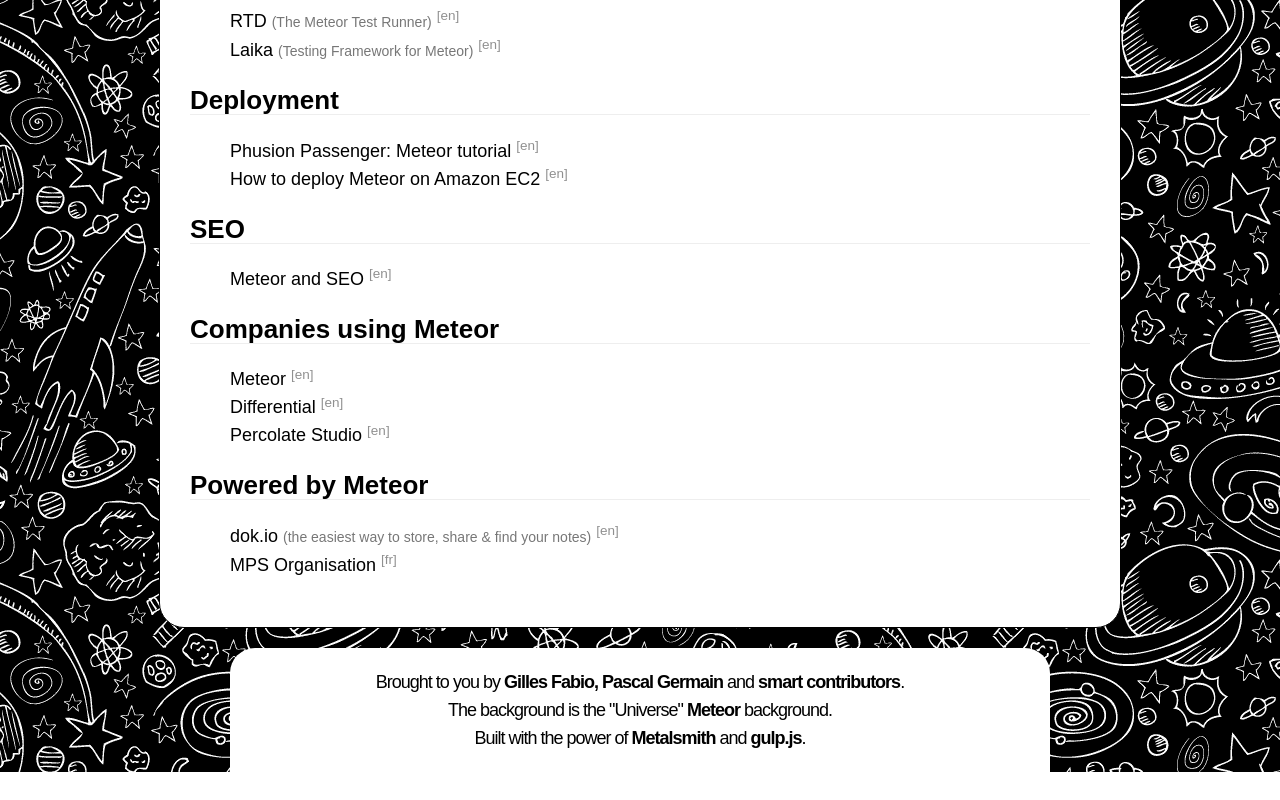
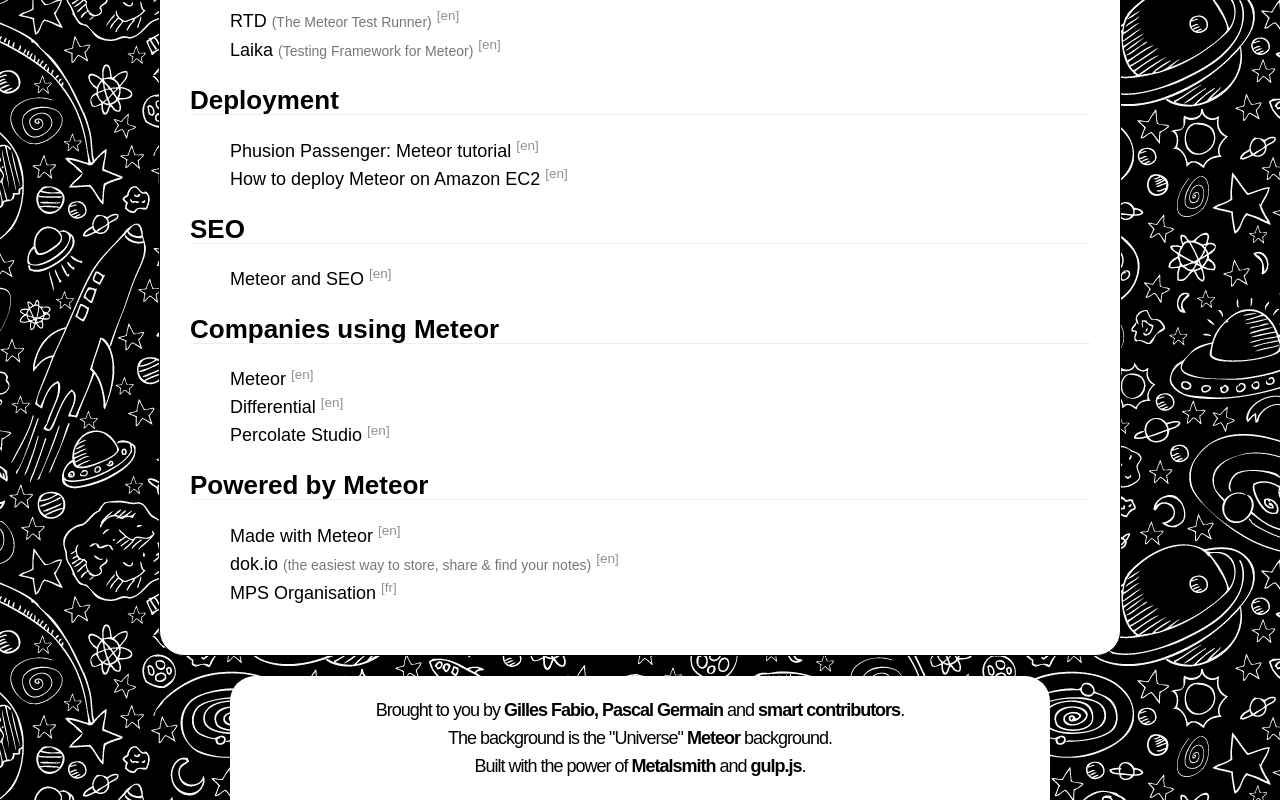
Before and after one commit to Urigo/awesome-meteor, a plain HTML site: page index.html in a window 1280 px wide. Shown: the part 2588-3388 px from the top of the page. Before the commit the page ends 3360 px from the top, so only its background shows below. Drawn offline with Linux system fonts and the light colour scheme.

Commit message:
Update documentation

```diff
--- a/index.html
+++ b/index.html
@@ -487,6 +487,12 @@
   <ul>
 
     <li>
+      <a href="http://madewith.meteor.com/">Made with Meteor</a>
+
+      <sup>[en]</sup>
+    </li>
+
+    <li>
       <a href="http://dok.io">dok.io</a>
       <span class="desc">(the easiest way to store, share &amp; find your notes)</span>
       <sup>[en]</sup>
```
